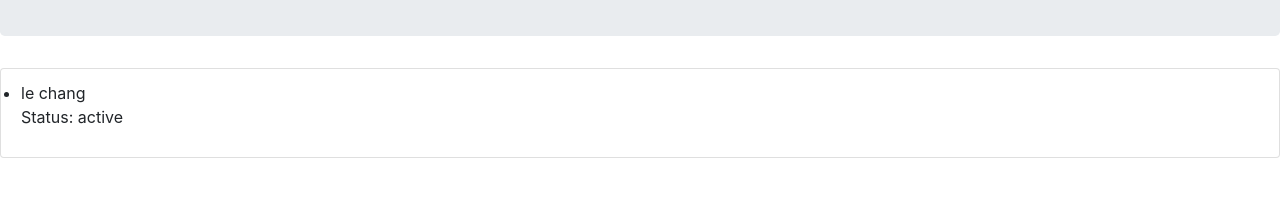
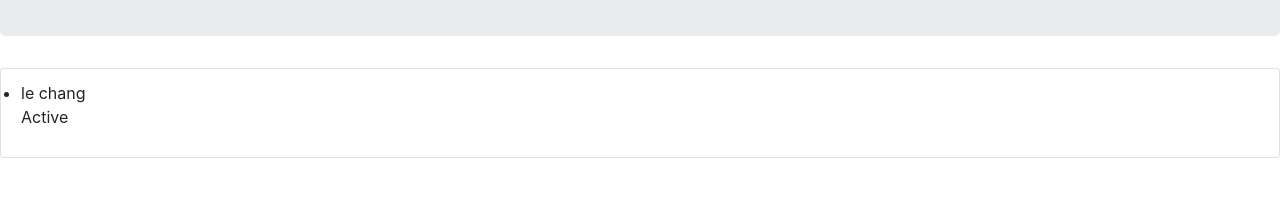
Before and after one commit to usmankhan-bit/Covid-Tracker-Django-App-, a Django app: page /countries/details/2 in a window 1280 px wide. Shown: the part 246-443 px from the top of the page. Run offline with Django 3.2, Linux system fonts and the light colour scheme; data comes from the database, SQL or seed files in the repository; both versions use the stored data as it was after the commit; some libraries are stand-ins or nearby versions.

Commit message:
Modified details.html

```diff
--- a/covidcases/templates/covidcases/details.html
+++ b/covidcases/templates/covidcases/details.html
@@ -3,11 +3,19 @@
     {% if all_patients %}
     <ul class="list-group">
         {% for patient in all_patients %}
+        {% if patient.status == "active"%}
         <div class="list-group-item">
-            <li>{{ patient.patient_name }}</a>
-            <p>Status: {{patient.status}}</p>
+            <li>{{ patient.patient_name }}
+            <p>Active</p>
             </li>
         </div>
+        {% else %}
+        <div class="list-group-item">
+            <li>{{ patient.patient_name }}
+            <p>Dead</p>
+            </li>
+        </div>
+        {% endif %}
 
         {% endfor %}
     </ul>
```
Also changed, not shown: db.sqlite3.
